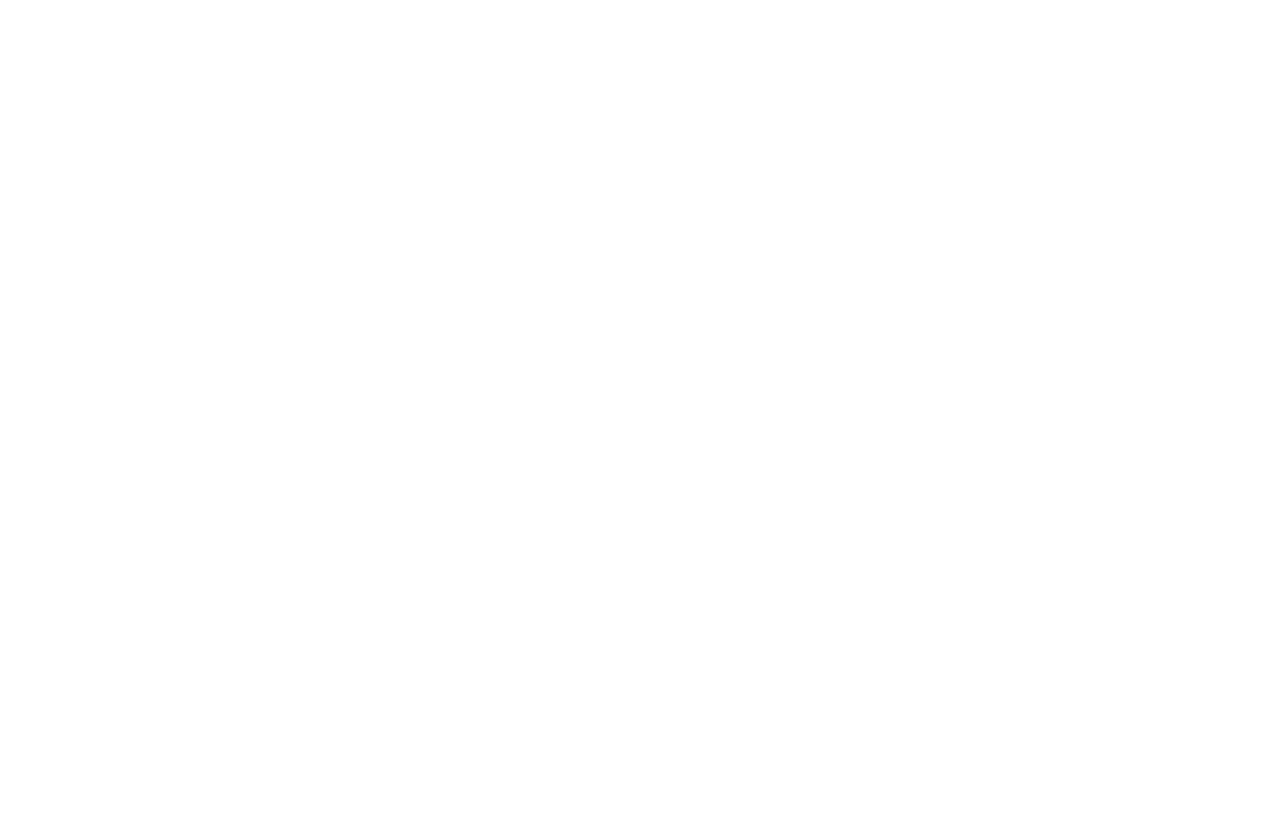
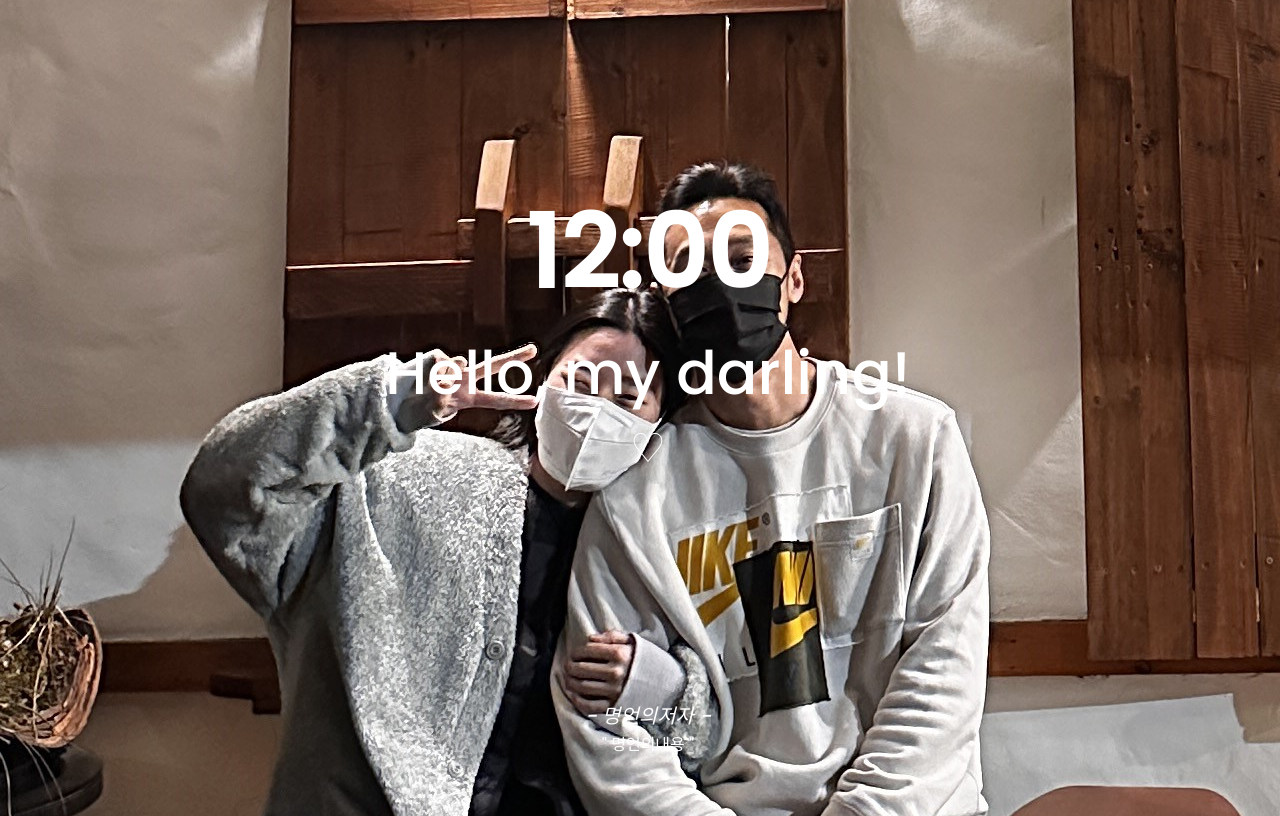
Before and after one commit to youngseonbae/monentum, a plain HTML site: page index.html in a window 1280 px wide. Drawn offline with nearby package versions, Linux system fonts and the light colour scheme; the site is published under a folder, as on GitHub Pages, so addresses that start at the root find nothing; no server answers.

Commit message:
Update index.html

```diff
--- a/index.html
+++ b/index.html
@@ -19,7 +19,7 @@
         }
 
         body {
-            background-image : url(/KakaoTalk_20230124_144524195.jpg);
+            background-image : url(./KakaoTalk_20230124_144524195.jpg);
             background-position: -400px -300px;
 
             color : white;
```
